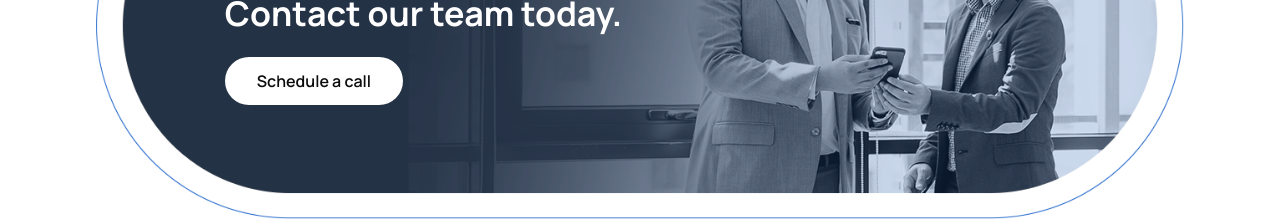
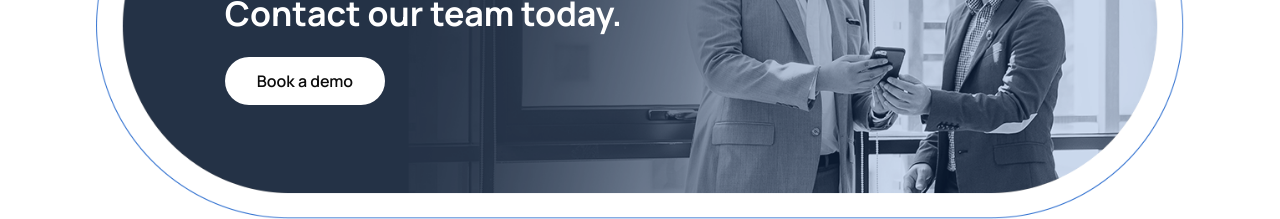
Before and after one commit to rubyalerts/PoliAlerts, a plain HTML site: page Features.html in a window 1280 px wide. Shown: the part 2078-2297 px from the top of the page. Drawn offline with nearby package versions, Linux system fonts and the light colour scheme.

Commit message:
Update Features.html

```diff
--- a/Features.html
+++ b/Features.html
@@ -1301,7 +1301,7 @@
           <button
             class="text-blackText font-semibold bg-white text-base py-3 px-8  w-fit rounded-full hover:bg-transparent hover:border hover:border-white hover:text-whiteText"
           >
-            <a href="./DemoBooking.html"> Schedule a call </a>
+            <a href="./DemoBooking.html"> Book a demo </a>
           </button>
         </div>
       </div>
@@ -1325,7 +1325,7 @@
     <button
       class="md:hidden block text-base text-whiteText font-semibold py-3 px-8 mb-10 mx-5 w-fit rounded-full bg-blueButton hover:bg-blueHover"
     >
-      <a href="./DemoBooking.html"> Schedule a call </a>
+      <a href="./DemoBooking.html"> Book a demo </a>
     </button>
 
 
```
